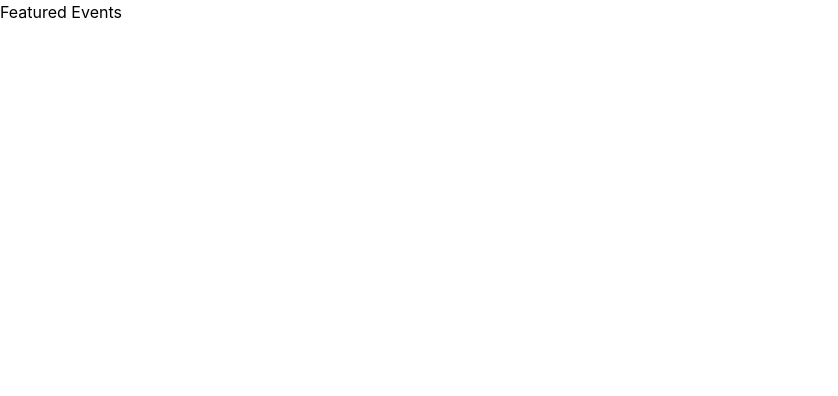
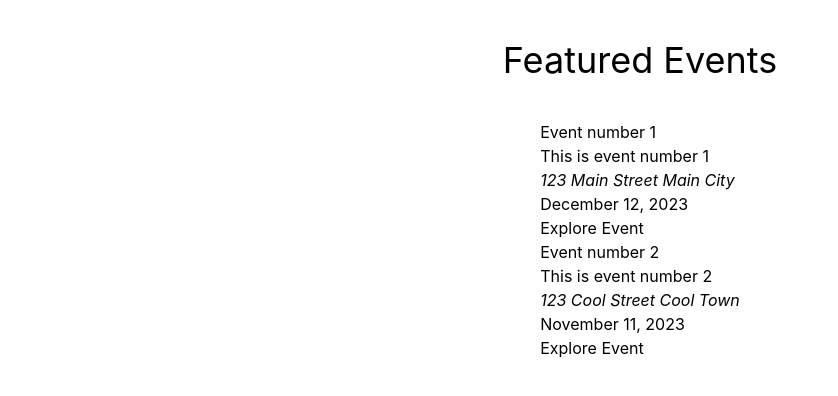
Before and after one commit to ronnie-rios/next-event-app, a Next.js app: page / in a window 1280 px wide. Shown: the top 396 px of the page, without its empty margins (0-838 px from the left). Built offline with nearby package versions, Linux system fonts and the light colour scheme.

Commit message:
add styling

```diff
--- a/components/eventcomponents/event-item-component.js
+++ b/components/eventcomponents/event-item-component.js
@@ -15,10 +15,18 @@ const EventItemComponent = (props) => {
     <li>
       <div>
         <h2 key={id}>{title}</h2>
+      </div>
+      <div>
         <p>{description}</p>
-        <address>{formatAddress}</address>
+      </div>
+      <div>
+        <address>{formatLocation}</address>
+      </div>
+      <div>
         <date>{dateData}</date>
-        <Button link={idNav}>Explore Event</Button>
+      </div>
+      <div>
+        <button link={idRoute}>Explore Event</button>
       </div>
     </li>
   )
--- a/components/eventcomponents/event-list-component.js
+++ b/components/eventcomponents/event-list-component.js
@@ -1,8 +1,10 @@
 import EventItemComponent from "./event-item-component";
 
 const EventListComponent = (props) => {
-  const { events } = props
+  const { events } = props;
   return (
+    <div className="flex flex-col justify-center items-center">
+
       <ul>
         {events.map((item) => (
           <EventItemComponent
@@ -15,7 +17,8 @@ const EventListComponent = (props) => {
           />
         ))}
       </ul>
-  )
-}
+    </div>
+  );
+};
 
-export default EventListComponent
+export default EventListComponent;
--- a/pages/index.js
+++ b/pages/index.js
@@ -1,9 +1,13 @@
+import EventListComponent from "../components/eventcomponents/event-list-component"
 import { getFeaturedEvents } from "../data"
 
 export default function Home() {
+  const events = getFeaturedEvents();
+
   return (
-    <div>
-      <h1>Featured Events</h1>
+    <div className="flex flex-col justify-center items-center">
+      <h1 className="text-4xl text-bold m-10">Featured Events</h1>
+      <EventListComponent events={events}/>
     </div>
   )
 }
```
Lines whose indentation alone changed are shown as unchanged.
